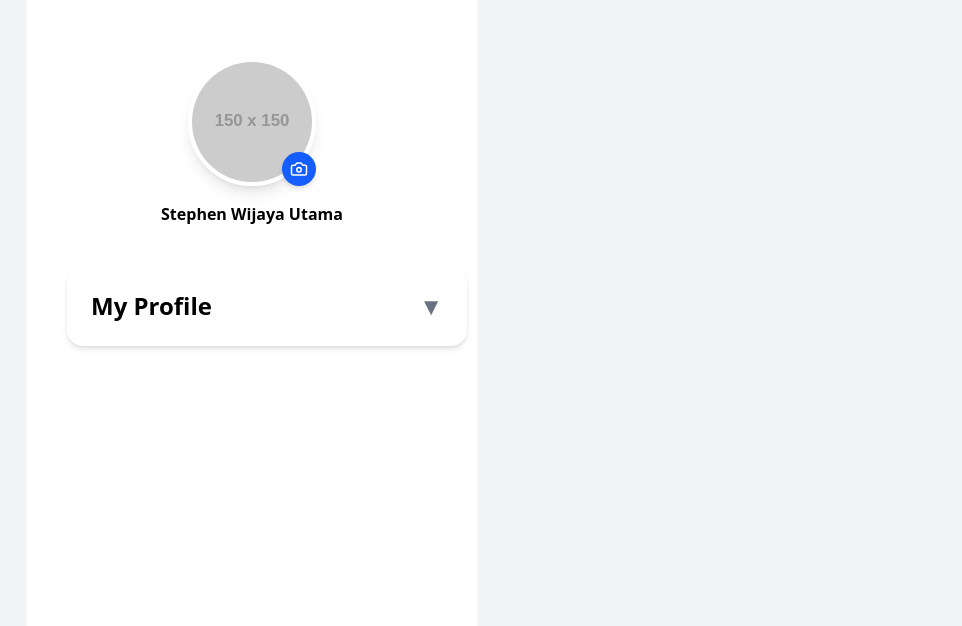
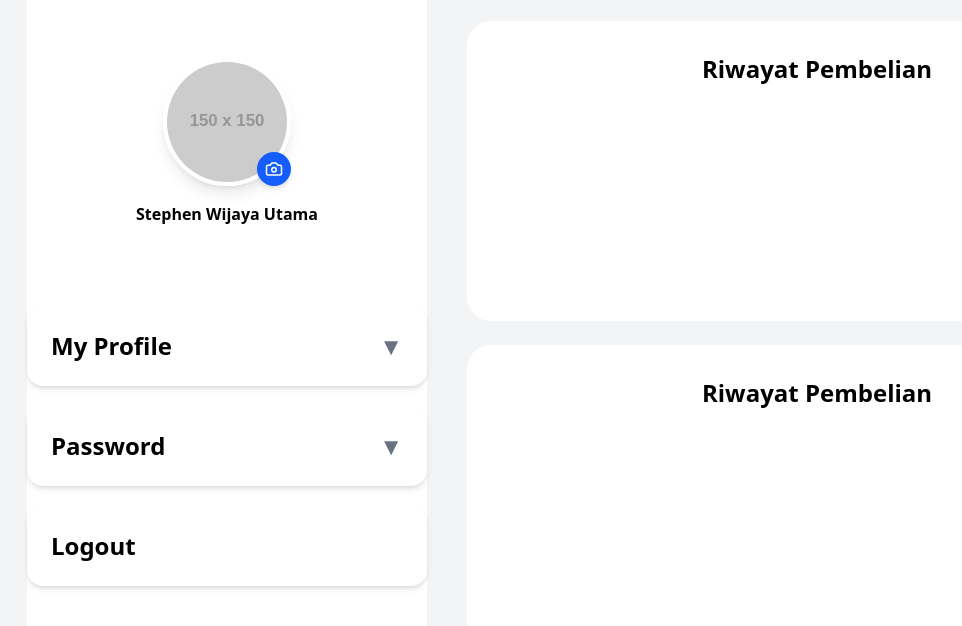
Before and after one commit to StudioKayu/Main, a React (Vite) app in the folder StudioKayu/: page /Profile in a window 1280 px wide. Shown: the part 102-728 px from the top of the page, without its empty margins (133-1095 px from the left). Built offline with nearby package versions, Linux system fonts and the light colour scheme.

Commit message:
update profil

```diff
--- a/StudioKayu/src/App.tsx
+++ b/StudioKayu/src/App.tsx
@@ -7,7 +7,7 @@ import Product_Terlaris from "./pages/Product_Terlaris";
 import Login from "./pages/Login";
 import Register from "./pages/Register";
 import PromoAp from "./pages/PromoAp";
-import Profile from "./pages/profile";
+import Profile from "./pages/Profile";
 function App() {
   return (
     <Router>
--- a/StudioKayu/src/pages/profile.tsx
+++ b/StudioKayu/src/pages/profile.tsx
@@ -2,6 +2,7 @@
 import { Link } from 'react-router-dom';
 import { useRef, useState } from "react";
 import { Camera } from "lucide-react";
+
 
 const Profile = () => {
 
@@ -13,8 +14,20 @@ const Profile = () => {
             element.scrollIntoView({ behavior: 'smooth' });
         }
     };
+    const [showPassword, setShowPassword] = useState(false);
+
+    const password = "StephenWijayaUtama123";
+
+    const visiblePart = password.slice(-5); // 5 karakter terakhir
+    const hiddenPart = "*".repeat(password.length - 5);
+
+    const displayedPassword = showPassword
+        ? hiddenPart + visiblePart
+        : "*".repeat(password.length);
     return (
+        <>
             <section className="flex bg-gray-100 min-h-[900px] justify-start items-center">
+
                 <div className="bg-white w-[450px] h-[700px] rounded-3xl flex flex-col items-center ml-40 mb-10">
 
                     {/* Foto Container */}
@@ -52,8 +65,8 @@ const Profile = () => {
                     <p className="mt-4 font-semibold text-center">
                         Stephen Wijaya Utama
                     </p>
-    <div className="flex flex-col mt-10 w-full">
-<details className="group ml-10 w-[400px] bg-white rounded-2xl shadow-md p-6 transition-all duration-300">
+                    <div className="flex flex-col mt-20 w-full items-center justify-center">
+                        <details className="group  w-[400px] bg-white rounded-2xl shadow-md p-6 transition-all duration-300">
 
                             <summary className="cursor-pointer font-semibold flex justify-between items-center text-2xl list-none">
                                 <span>My Profile</span>
@@ -84,8 +97,72 @@ const Profile = () => {
                         </details>
 
                     </div>
+                    <div className="flex flex-col mt-5 w-full items-center justify-center">
+                        <details className="group  w-[400px] bg-white rounded-2xl shadow-md p-6 transition-all duration-300">
+
+                            <summary className="cursor-pointer font-semibold flex justify-between items-center text-2xl list-none">
+                                <span>Password</span>
+                                <span className="transition-transform duration-300 group-open:rotate-180 text-gray-500">
+                                    ▼
+                                </span>
+                            </summary>
+
+                            <div className="mt-6 space-y-4 text-gray-700">
+
+                                <div className="flex justify-between border-b pb-2">
+                                    <p className="font-medium text-gray-500">Gmail</p>
+                                    <p className="text-green-600 font-medium">stephenwijaya@gmail.com</p>
                                 </div>
+
+                                <div className="flex justify-between items-center border-b pb-2">
+                                    <p className="font-medium text-gray-500">Password</p>
+
+                                    <div className="flex items-center gap-3">
+                                        <p className="font-semibold tracking-wider">
+                                            {displayedPassword}
+                                        </p>
+
+                                        <button
+                                            onClick={() => setShowPassword(!showPassword)}
+                                            className="text-sm text-blue-600 hover:text-blue-800"
+                                        >
+                                            {showPassword ? "Hide" : "Show"}
+                                        </button>
+                                    </div>
+                                </div>
+
+                            </div>
+
+                        </details>
+
+                    </div>
+
+                    <div className="flex flex-col mt-5 w-full items-center justify-center">
+                        <div className=' flex w-[400px] bg-white rounded-2xl shadow-md p-6 transition-all duration-300 text-2xl font-semibold justify-between'>
+                            Logout
+                            <span className="transition-transform duration-300 group-open:rotate-180 text-gray-500">
+
+                            </span>
+                        </div>
+
+
+                    </div>
+                </div>
+                <div className='gap-6 flex flex-col items-start justify-start mt-[-30px] '>
+                    <div className='bg-white w-[700px] h-[300px] rounded-3xl flex flex-col items-center ml-10'>
+                        <h2 className='text-2xl font-semibold mt-8 mb-6'>Riwayat Pembelian</h2>
+                        {/* Konten akan ditambahkan di sini */}
+                    </div>
+                    <div className='bg-white w-[700px] h-[300px] rounded-3xl flex flex-col items-center ml-10 '>
+                        <h2 className='text-2xl font-semibold mt-8 mb-6'>Riwayat Pembelian</h2>
+                        {/* Konten akan ditambahkan di sini */}
+                    </div>
+                </div>
+
             </section>
+
+        </>
     );
+
 };
 export default Profile;
```
Lines whose indentation alone changed are shown as unchanged.
